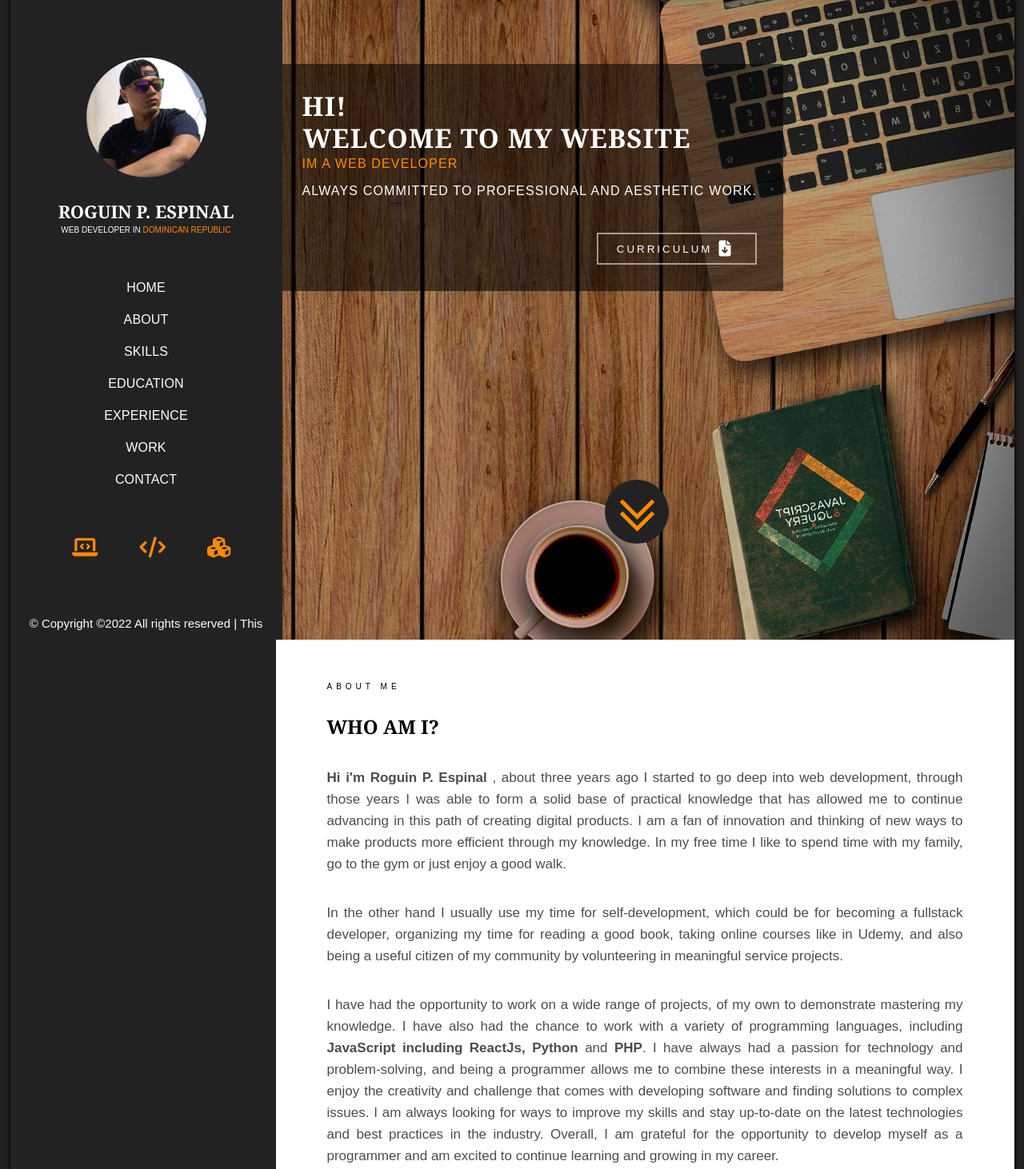
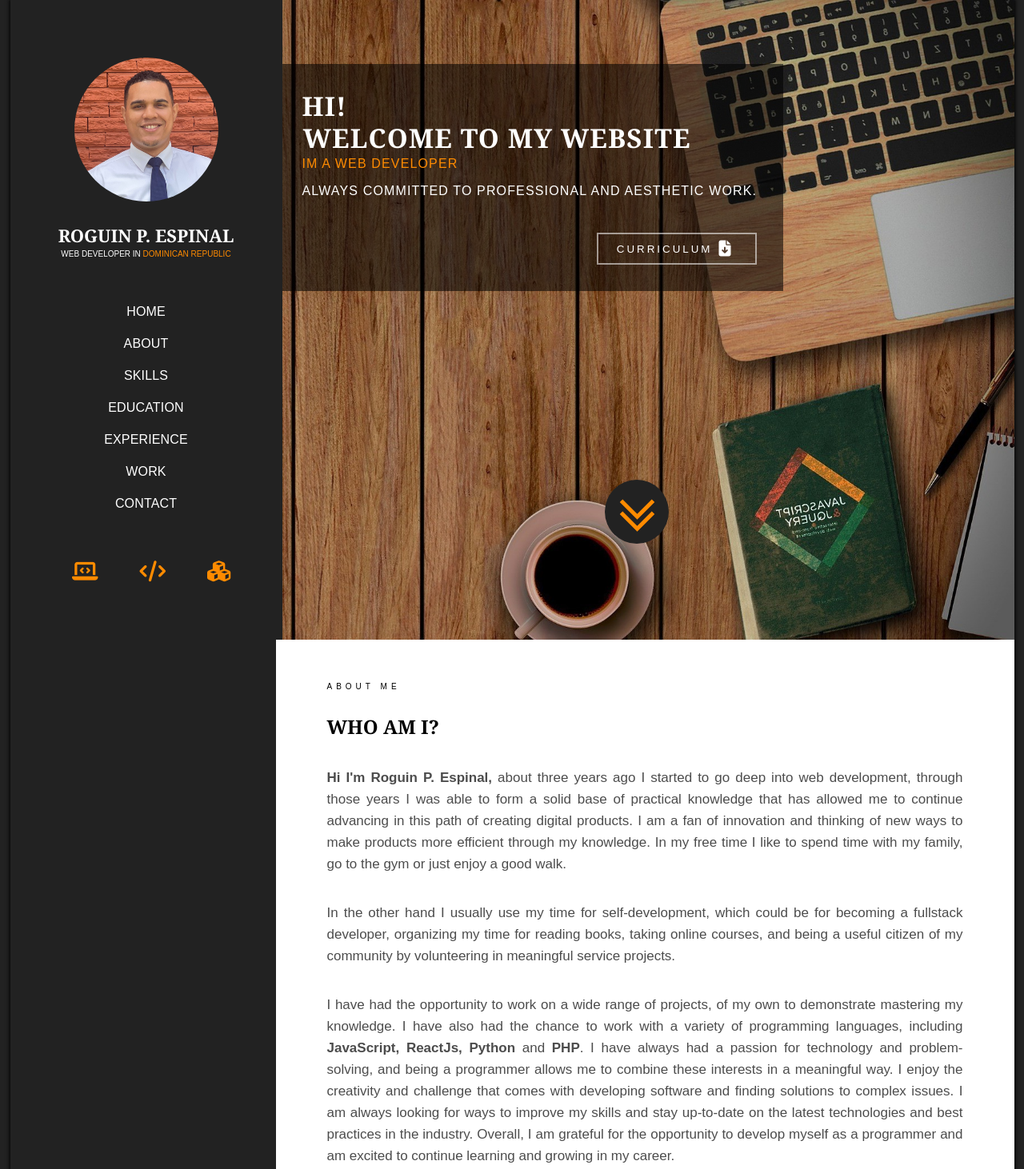
Before and after one commit to espnal/espnal_portfolio, a plain HTML site: page index.html in a window 1280 px wide. Shown: the top 1462 px of the page at 80% size. Drawn offline with nearby package versions, Linux system fonts and the light colour scheme.

Commit message:
latest update

```diff
--- a/index.html
+++ b/index.html
@@ -121,8 +121,8 @@
               <h2>WHO AM I?</h2>
               <div class="about-text">
                 <p>
-                  <strong>Hi i'm Roguin P. Espinal</strong>
-                  , about three years ago I started to go deep into web
+                  <strong>Hi I'm Roguin P. Espinal, </strong>
+                  about three years ago I started to go deep into web
                   development, through those years I was able to form a solid
                   base of practical knowledge that has allowed me to continue
                   advancing in this path of creating digital products. I am a
@@ -134,16 +134,16 @@
                 <p>
                   In the other hand I usually use my time for self-development,
                   which could be for becoming a fullstack developer, organizing
-                  my time for reading a good book, taking online courses like in
-                  Udemy, and also being a useful citizen of my community by
-                  volunteering in meaningful service projects.
+                  my time for reading books, taking online courses, and being
+                  a useful citizen of my community by volunteering in meaningful
+                  service projects.
                 </p>
                 <p>
                   I have had the opportunity to work on a wide range of
                   projects, of my own to demonstrate mastering my knowledge. I
                   have also had the chance to work with a variety of programming
                   languages, including
-                  <strong>JavaScript including ReactJs, Python</strong> and
+                  <strong>JavaScript, ReactJs, Python</strong> and
                   <strong>PHP</strong>. I have always had a passion for
                   technology and problem-solving, and being a programmer allows
                   me to combine these interests in a meaningful way. I enjoy the
--- a/scss/main.scss
+++ b/scss/main.scss
@@ -124,16 +124,17 @@ body {
 }
 
 .img {
-  width: 150px;
-  height: 150px;
+  width: 180px;
+  height: 180px;
   margin: 0 auto;
   margin-bottom: 30px;
   -webkit-border-radius: 50%;
   -moz-border-radius: 50%;
   -ms-border-radius: 50%;
   border-radius: 50%;
-  background-image: url("../images/3myself.jpg");
-  background-size: 150px;
+  background-image: url("../images/6myself.jpg");
+  background-size: 220px;
+  background-position-x: center;
 }
 
 .options {
```
Also changed, not shown: images/3myself.jpg (deleted), images/6myself.jpg (added), images/Pokedex.jpg (deleted), images/bg.jpg (deleted), images/netflix.png (deleted), scss/main.css, scss/medium.css, scss/small.css, 6 other files.
